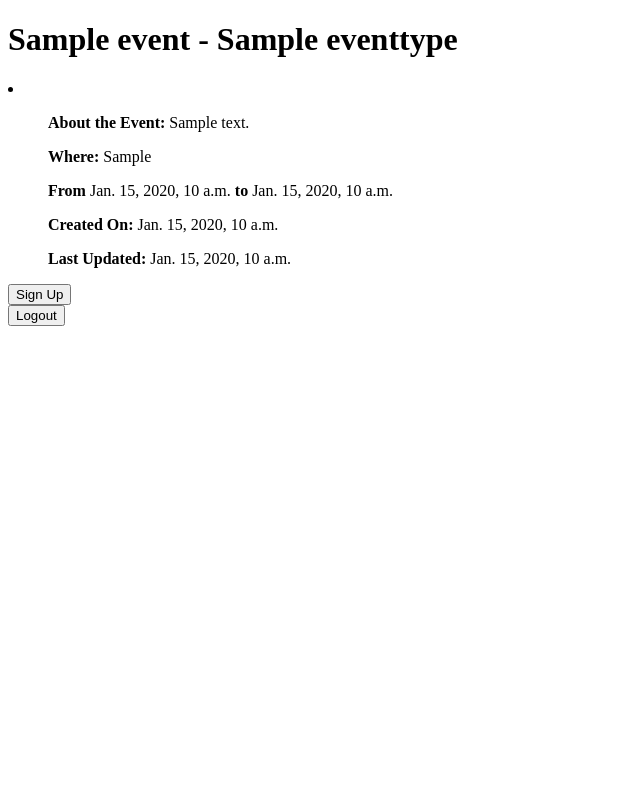
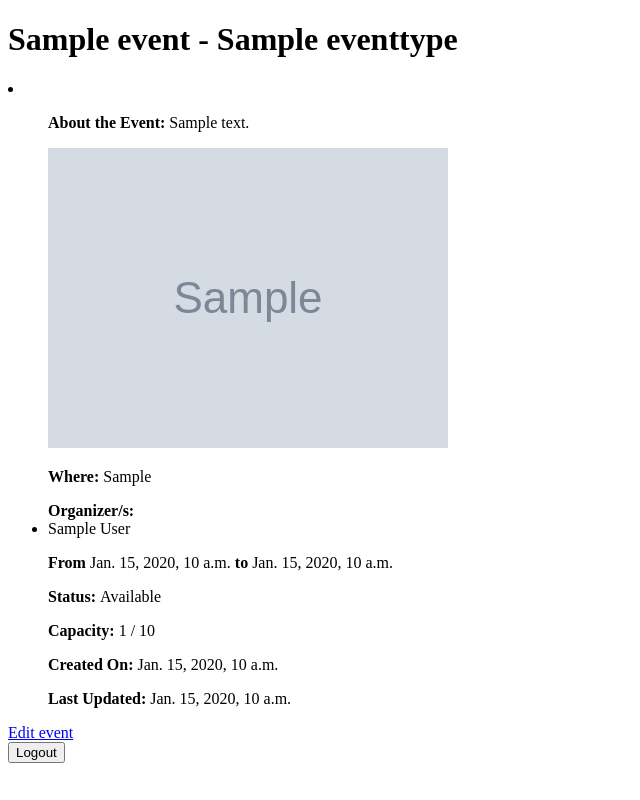
Before and after one commit to DrawdEA/commongrounds-G-11, a Django app: page /localevents/event/1/ in a window 1280 px wide. Shown: the whole page, without its empty margins (0-640 px from the left). Run offline with Django 5.2, Linux system fonts and the light colour scheme; a user stored in the database is signed in; tables that the repository leaves empty hold one stand-in row (values such as "Sample post"); grey boxes marked "Sample" are stand-in pictures.

Commit message:
added displays for all fields and signup logic

```diff
--- a/commongrounds/localevents/templates/localevents/event_detail.html
+++ b/commongrounds/localevents/templates/localevents/event_detail.html
@@ -6,16 +6,33 @@
     <h1>{{ event.title }} - {{ event.category }}</h1>
     <li>
         <ul> <strong> About the Event: </strong>{{event.description}} </ul>
+        <ul> <img src="{{ event.event_image.url }}" alt="Event Image"> </ul>
         <ul> <strong>Where: </strong> {{event.location}}</ul>
+        <ul> <strong>Organizer/s: </strong>
+            {% for org in event.organizer.all %}
+                <li>{{org.display_name}}</li>
+            {% empty %}
+                <li>No organizers</li>
+            {% endfor %}
+        </ul>
         <ul> <strong>From </strong>{{event.start_time}} <strong>to </strong>{{event.end_time}}</ul>
+        <ul> <strong>Status: </strong>{{event.get_status_display}} </ul>
+        <ul> <strong>Capacity: </strong>{{event.signups.count}} / {{event.event_capacity}}</ul>
         <ul> <strong>Created On: </strong>{{event.created_on}} </ul>
         <ul> <strong>Last Updated: </strong>{{event.updated_on}} </ul>
     </li>
+    {% if user.profile in event.organizer.all %}
+        <a href = "{% url 'localevents:event_update' event.id %}">Edit event</a>
+    {% else %}
+        {% if signedup %}
+            <p>You have already signed up</p>
+        {% endif %}
         <form method="post">
             {% csrf_token %}
             <button type="submit"
-            {% if event.signups.count >= event.event_capacity %}disabled{% endif %}>
+                {% if event.signups.count >= event.event_capacity or signedup%}disabled{% endif %}>
                 Sign Up
             </button>
         </form>
+    {% endif %}
 {% endblock %}
```
Lines whose indentation alone changed are shown as unchanged.
